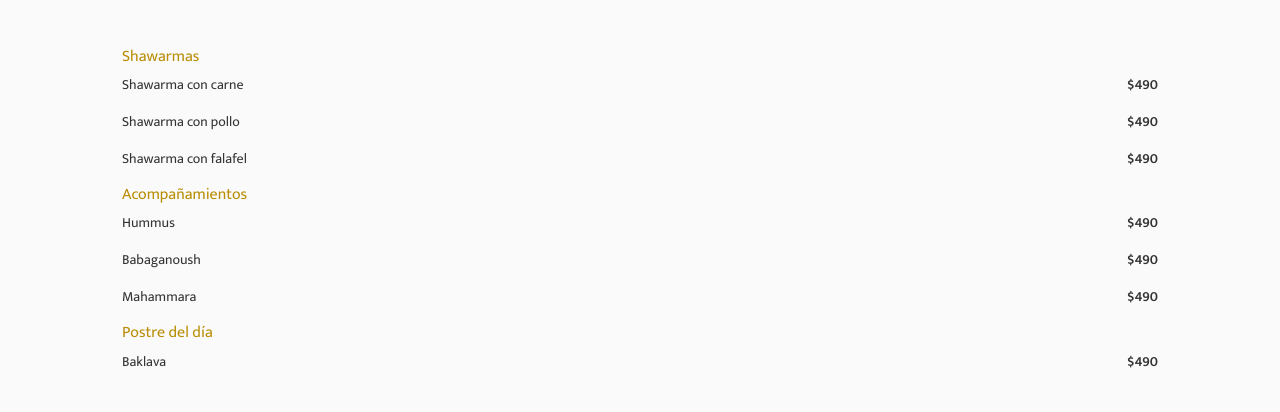
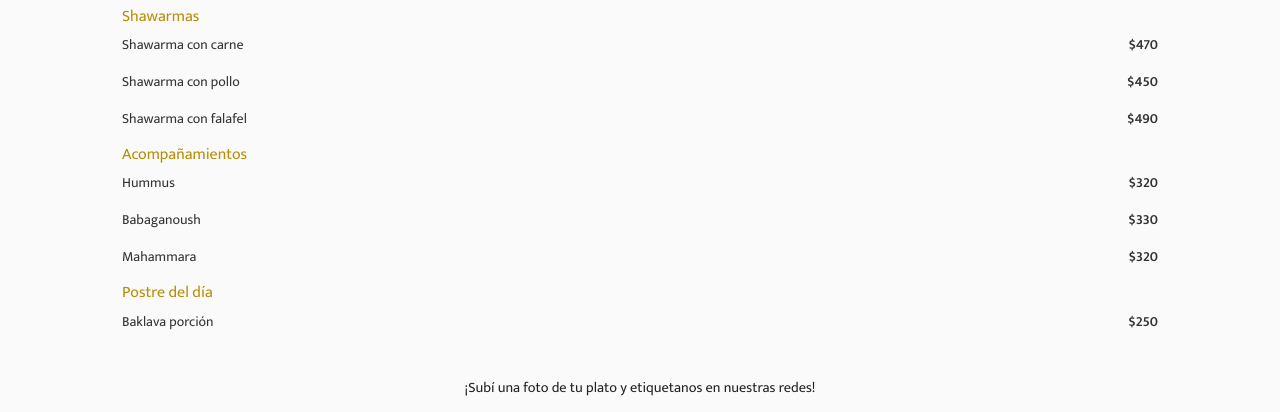
Before and after one commit to erikawww/Shawarma-Time, a plain HTML site: page index.html in a window 1280 px wide. Shown: the part 234-646 px from the top of the page. Drawn offline with nearby package versions, Linux system fonts and the light colour scheme.

Commit message:
detalles v.1.0

```diff
--- a/css/style.css
+++ b/css/style.css
@@ -6,7 +6,7 @@ body{
    background-color: #fafafa;
 }
 div img{
-   margin: 80px 0 20px 0;
+   margin: 40px 0 20px 0;
 }
 h1{
    color:#B98D05;
--- a/index.html
+++ b/index.html
@@ -25,11 +25,11 @@
             <h3>Shawarmas</h3>
             <ul class="list-inline">
                 <li class="list-inline-item--type">Shawarma con carne</li>
-                <li class="list-inline-item--price">$490</li>
+                <li class="list-inline-item--price">$470</li>
             </ul>
             <ul class="list-inline">
                 <li class="list-inline-item--type">Shawarma con pollo</li>
-                <li class="list-inline-item--price">$490</li>
+                <li class="list-inline-item--price">$450</li>
             </ul>
             <ul class="list-inline">
                 <li class="list-inline-item--type">Shawarma con falafel</li>
@@ -38,21 +38,21 @@
             <h3>Acompañamientos</h3>
             <ul class="list-inline">
                 <li class="list-inline-item--type">Hummus</li>
-                <li class="list-inline-item--price">$490</li>
+                <li class="list-inline-item--price">$320</li>
             </ul>
             <ul class="list-inline">
                 <li class="list-inline-item--type">Babaganoush</li>
-                <li class="list-inline-item--price">$490</li>
+                <li class="list-inline-item--price">$330</li>
             </ul>
             <ul class="list-inline">
                 <li class="list-inline-item--type">Mahammara</li>
-                <li class="list-inline-item--price">$490</li>
+                <li class="list-inline-item--price">$320</li>
             </ul>
         </div>
         <h3>Postre del día</h3>
         <ul class="list-inline">
-            <li class="list-inline-item--type">Baklava</li>
-            <li class="list-inline-item--price">$490</li>
+            <li class="list-inline-item--type">Baklava porción</li>
+            <li class="list-inline-item--price">$250</li>
         </ul>
     </main>
     <footer class="row text-center">
```
Also changed, not shown: 1 other file.
